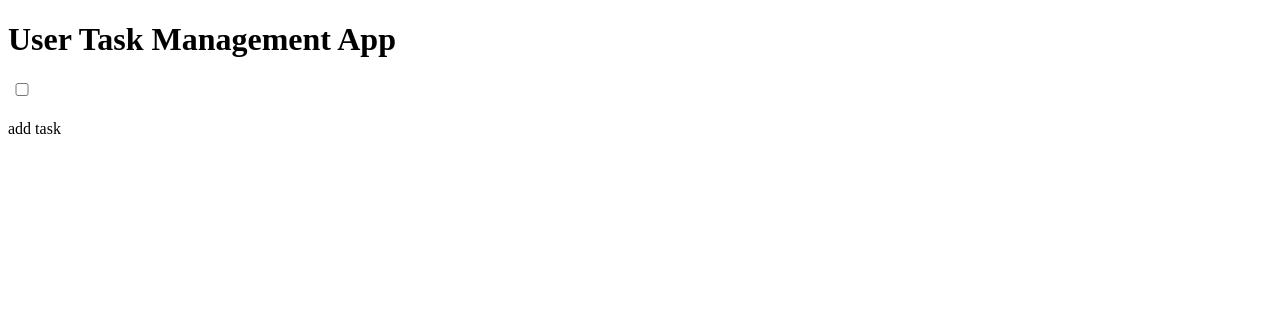
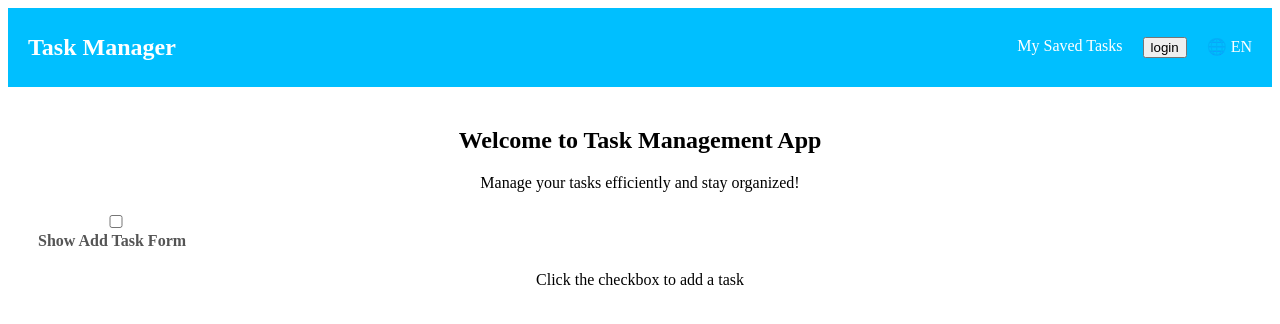
Before and after one commit to gouravgupta7799/user_taskManager, a React (Create React App) app in the folder frontend/: page / in a window 1280 px wide. Shown: the top 324 px of the page. Built offline with nearby package versions, Linux system fonts and the light colour scheme.

Commit message:
add nav bar on top

```diff
--- a/frontend/src/App.tsx
+++ b/frontend/src/App.tsx
@@ -1,10 +1,16 @@
 import React, { useState } from "react";
+import Navbar from "./components/navBar/navbar";
+import Banner from "./components/navBar/banner";
 import TaskList, { Task } from "./components/task/TaskList";
 import AddTaskForm from "./components/task/AddTaskForm";
+import classes from "./app.module.css";
 
 const App: React.FC = () => {
   const [tasks, setTasks] = useState<Task[]>([]);
   const [form, setForm] = useState(false);
+  let [banner, setBanner] = useState(false);
+
+  // Add a new task
   const addTask = (
     title: string,
     taskMessage: string,
@@ -16,17 +22,24 @@ const App: React.FC = () => {
       ...tasks,
       {
         id: Date.now(),
-        title: title,
-        completed: completed,
-        taskMessage: taskMessage,
-        description: description,
-        dueDate: dueDate,
+        title,
+        taskMessage,
+        description,
+        dueDate,
+        completed,
       },
     ]);
   };
+
   return (
     <div>
-      <h1>User Task Management App</h1>
+      <Navbar onBanner={{ setBanner, banner }} />
+      {banner ? <Banner /> : ""}
+      <main className={classes.main}>
+        <h2>Welcome to Task Management App</h2>
+        <p>Manage your tasks efficiently and stay organized!</p>
+
+        <div className={classes.taskSection}>
           <div className="form-group checkbox-group">
             <label>
               <input
@@ -34,10 +47,19 @@ const App: React.FC = () => {
                 checked={form}
                 onChange={(e) => setForm(e.target.checked)}
               />
+              Show Add Task Form
             </label>
           </div>
-      {form ? <AddTaskForm onAddTask={addTask} /> : "add task"}
+
+          {form ? (
+            <AddTaskForm onAddTask={addTask} />
+          ) : (
+            <p>Click the checkbox to add a task</p>
+          )}
+
           <TaskList tasks={tasks} />
+        </div>
+      </main>
     </div>
   );
 };
--- /dev/null
+++ b/frontend/src/app.module.css
@@ -0,0 +1,8 @@
+.main {
+  padding: 20px;
+  text-align: center;
+}
+
+.taskSection {
+  margin-top: 20px;
+}
--- /dev/null
+++ b/frontend/src/components/navBar/banner.module.css
@@ -0,0 +1,13 @@
+.banner {
+  background-color: #f4f4f4;
+  padding: 10px 20px;
+  text-align: center;
+  font-size: 1.2rem;
+  border-bottom: 1px solid #ddd;
+}
+.link {
+  color: #007bff;
+  text-decoration: none;
+  font-weight: bold;
+  margin-left: 5px;
+}
--- /dev/null
+++ b/frontend/src/components/navBar/banner.tsx
@@ -0,0 +1,22 @@
+import React from "react";
+import classess from "./banner.module.css";
+
+const Banner: React.FC = () => {
+  return (
+    <div className={classess.banner}>
+      <p>
+        You are currently not logged in to the application. Existing Users{" "}
+        <a href="/" className={classess.link}>
+          Login
+        </a>{" "}
+        / New Users{" "}
+        <a href="/" className={classess.link}>
+          Register
+        </a>{" "}
+        with us.
+      </p>
+    </div>
+  );
+};
+
+export default Banner;
--- /dev/null
+++ b/frontend/src/components/navBar/navbar.module.css
@@ -0,0 +1,35 @@
+.formHeader {
+  display: flex;
+  justify-content: space-between;
+  align-items: center;
+  padding: 10px 20px;
+  background-color: #00bfff;
+  color: white;
+}
+
+.logo {
+  display: flex;
+  align-items: center;
+}
+
+.logoText {
+  font-size: 1.5rem;
+  font-weight: bold;
+}
+
+.nav {
+  display: flex;
+  gap: 20px;
+}
+
+.navLink {
+  color: white;
+  text-decoration: none;
+  font-size: 1rem;
+  cursor: pointer;
+}
+
+.language {
+  cursor: pointer;
+  font-size: 1rem;
+}
--- /dev/null
+++ b/frontend/src/components/navBar/navbar.module.js
@@ -0,0 +1,34 @@
+
+
+ export const styles = {
+    header: {
+      display: "flex",
+      justifyContent: "space-between",
+      alignItems: "center",
+      padding: "10px 20px",
+      backgroundColor: "#00BFFF",
+      color: "white",
+    },
+    logo: {
+      display: "flex",
+      alignItems: "center",
+    },
+    logoText: {
+      fontSize: "1.5rem",
+      fontWeight: "bold",
+    },
+    nav: {
+      display: "flex",
+      gap: "20px",
+    },
+    navLink: {
+      color: "white",
+      textDecoration: "none",
+      fontSize: "1rem",
+      cursor: "pointer",
+    },
+    language: {
+      cursor: "pointer",
+      fontSize: "1rem",
+    },
+  };
--- /dev/null
+++ b/frontend/src/components/navBar/navbar.tsx
@@ -0,0 +1,25 @@
+import React from "react";
+import classes from "./navbar.module.css";
+
+const Navbar: React.FC<any> = ({ onBanner }) => {
+  return (
+    <header className={classes["formHeader"]}>
+      <div className={classes["logo"]}>
+        <h1 className={classes["logoText"]}>Task Manager</h1>
+      </div>
+      <nav className={classes["nav"]}>
+        <a href="/" className={classes["navLink"]}>
+          My Saved Tasks
+        </a>
+        <button onClick={() => onBanner.setBanner(!onBanner.banner)}>
+          login
+        </button>
+        <div className={classes["language"]}>
+          <span>🌐 EN</span>
+        </div>
+      </nav>
+    </header>
+  );
+};
+
+export default Navbar;
```
Lines whose indentation alone changed are shown as unchanged.
